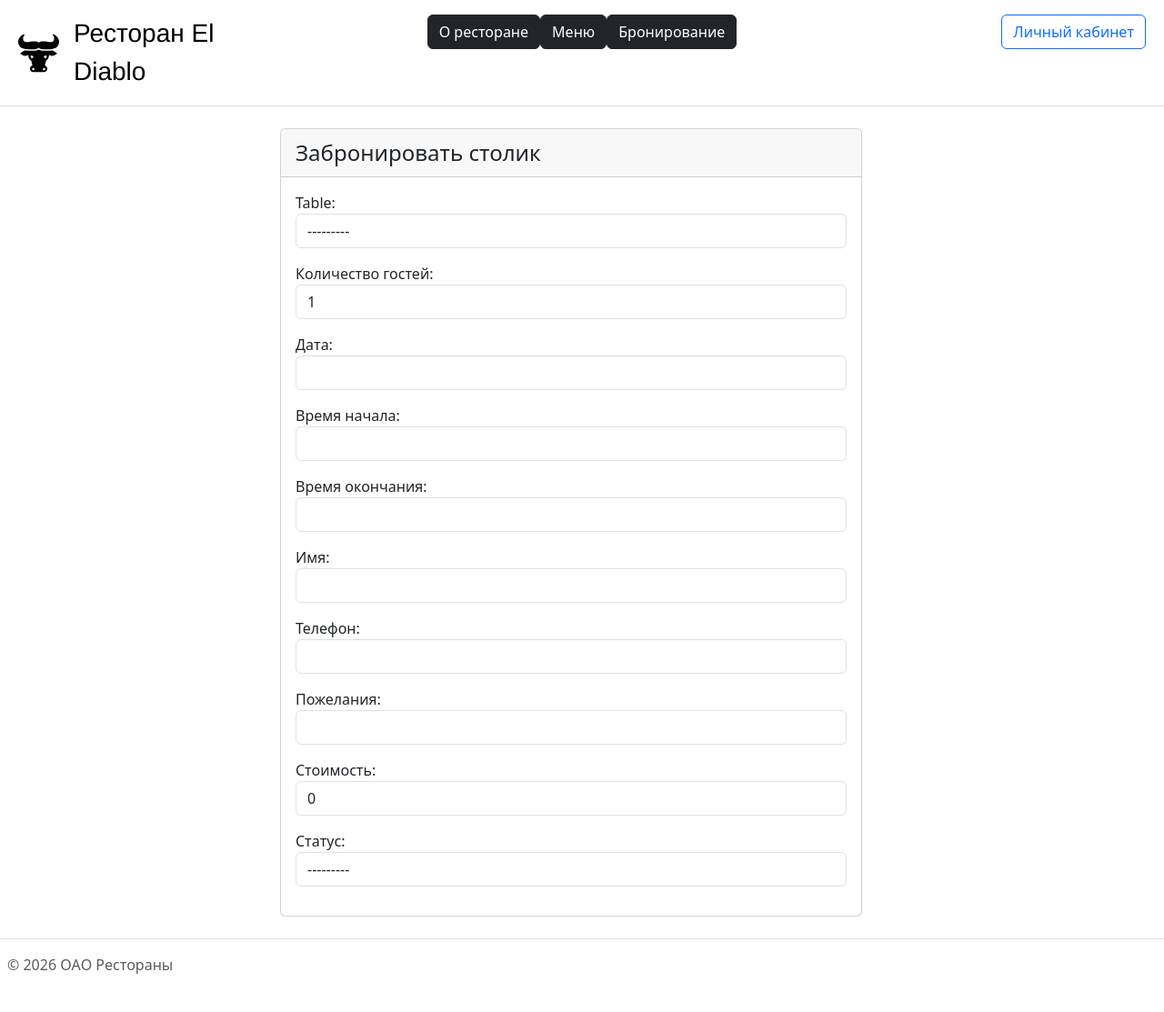
After one commit to DenisTernovoy/book_table, a Django app: page /booking/ in a window 1280 px wide. The commit adds this page. Shown: the whole page at 91% size. Run offline with Django 5.2, Linux system fonts and the light colour scheme; data that the repository does not hold is empty; some libraries are stand-ins or nearby versions.

Commit message:
Изменения от 19.02.2026

```diff
--- /dev/null
+++ b/booking/forms.py
@@ -0,0 +1,10 @@
+from django import forms
+
+from booking.models import Booking
+from config.forms import StyleFormMixin
+
+
+class BookingForm(StyleFormMixin, forms.ModelForm):
+    class Meta:
+        model = Booking
+        fields = "__all__"
--- a/booking/urls.py
+++ b/booking/urls.py
@@ -1,10 +1,11 @@
 from django.urls import path
 from booking.apps import BookingConfig
-from booking.views import BookingView, AboutView
+from booking.views import BookingView, AboutView, MainView
 
 app_name = BookingConfig.name
 
 urlpatterns = [
-    path("", BookingView.as_view(), name="booking"),
+    path("", MainView.as_view(), name="booking"),
     path("about/", AboutView.as_view(), name="about"),
+    path("booking/", BookingView.as_view(), name="booking"),
 ]
--- a/booking/views.py
+++ b/booking/views.py
@@ -1,10 +1,19 @@
-from django.views.generic import TemplateView
+from django.views.generic import TemplateView, CreateView
+
+from booking.forms import BookingForm
+from booking.models import Booking
 
 
 # Create your views here.
-class BookingView(TemplateView):
+class MainView(TemplateView):
     template_name = "booking/main_page.html"
 
 
 class AboutView(TemplateView):
     template_name = "booking/about.html"
+
+
+class BookingView(CreateView):
+    template_name = "booking/booking.html"
+    model = Booking
+    form_class = BookingForm
--- /dev/null
+++ b/config/forms.py
@@ -0,0 +1,22 @@
+from django import forms
+
+
+class StyleFormMixin:
+    def __init__(self, *args, **kwargs):
+        super().__init__(*args, **kwargs)
+
+        self.instance_data = kwargs.get("instance")
+
+        for field_name, field in self.fields.items():
+            if isinstance(field, forms.BooleanField):
+                field.widget.attrs.update(
+                    {
+                        "class": "form-check-input",
+                    }
+                )
+            else:
+                field.widget.attrs.update(
+                    {
+                        "class": "form-control",
+                    }
+                )
--- /dev/null
+++ b/templates/booking/booking.html
@@ -0,0 +1,18 @@
+{% extends 'base/base.html' %}
+
+{% block title %}Бронирование{% endblock %}
+{% block content %}
+
+<div class="row w-100 justify-content-center">
+    <div class="card col-6 g-0">
+        <div class="card-header justify-content-center">
+            <p class="fs-4 m-0">Забронировать столик</p>
+        </div>
+        <div class="card-body">
+            {% csrf_token %}
+            {{ form.as_p }}
+        </div>
+    </div>
+</div>
+
+{% endblock %}
--- a/templates/booking/main_page.html
+++ b/templates/booking/main_page.html
@@ -88,8 +88,8 @@
 
     <div class="row w-100 justify-content-center d-flex">
         <div class="text-center m-3 fs-1">Связаться с нами:</div>
-        <div class="card col-7 g-0 h-100">
-            <img src="/static/img/bg.jpg" class="card-img rounded" alt="...">
+        <div class="card col-7 g-0 h-100 vh-100">
+            <img src="/static/img/bg.jpg" class="card-img rounded vh-100" alt="...">
             <div class="card-img-overlay w-100">
                 <div class="row align-items-center justify-content-center h-100">
                     <div class="col-6 card g-0 m-3" style="width: 20rem;">
@@ -102,7 +102,7 @@
                             <li class="list-group-item">Адрес: г. Москва, ул. Богатая, д.1</li>
                         </ul>
                     </div>
-                    <div class="col-6 g-0 d-flex flex-column m-3 w-50">
+                    <div class="col-6 g-0 m-3">
                         <div>
                             <p class="text-center fs-3">Форма обратной связи:</p>
                         </div>
--- a/templates/includes/header.html
+++ b/templates/includes/header.html
@@ -1,4 +1,4 @@
-<header class="d-flex justify-content-center py-3 mb-4 border-bottom">
+<header class="d-flex justify-content-center py-3 mb-4 border-bottom sticky-top bg-white">
     <div class="row w-100">
         <div class="col">
             <a href="/"
@@ -11,7 +11,7 @@
             <ul class="nav col-12 col-md-auto mb-2 justify-content-center mb-md-0">
                 <li class="nav-item"><a href="{% url 'booking:about' %}" class="btn btn-dark" aria-current="page">О ресторане</a></li>
                 <li class="nav-item"><a href="#" class="btn btn-dark">Меню</a></li>
-                <li class="nav-item"><a href="#" class="btn btn-dark">Бронирование</a></li>
+                <li class="nav-item"><a href="{% url 'booking:booking' %}" class="btn btn-dark">Бронирование</a></li>
             </ul>
         </div>
         <div class="col text-end">
```
Also changed, not shown: templates/booking/about.html (+6 -6 lines).
